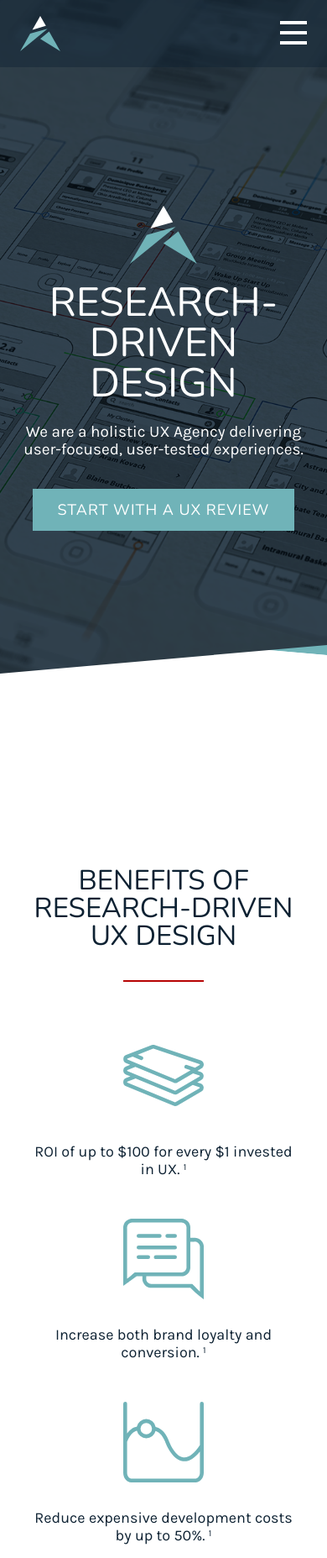
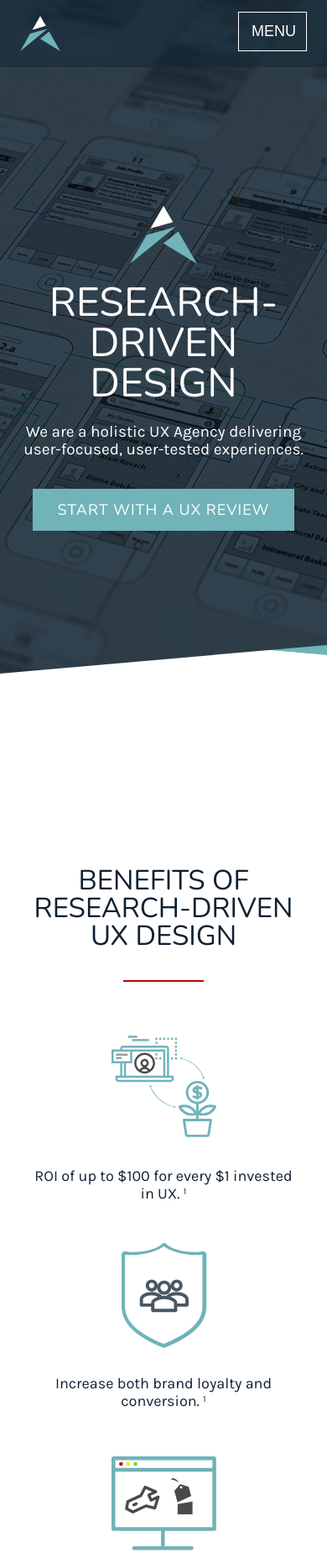
Before and after one commit to tjmonsi/apicaldesign.github.io, a plain HTML site: page site/index.html in a window 390 px wide. Shown: the top 1855 px of the page at 84% size. Drawn offline with nearby package versions, Linux system fonts and the light colour scheme.

Commit message:
Icon and Graphics Edit
Created some icons and graphics. First draft, better version to come
soon.

```diff
--- a/site/assets/css/style.css
+++ b/site/assets/css/style.css
@@ -172,25 +172,19 @@
   }
 
 
-  .hamburger {
+  .mobile-menu {
     position: relative;
+    font-size: 18px;
     display: inline-block;
-    width: 32px;
-    height: 20px;
-    border-top: 4px solid #ffffff;
-    border-bottom: 4px solid #ffffff;
+    width: 50px;
+    border: 1px solid #fff;
+    padding: 12px 15px;
+    top: -10px;
   }
 
-  .hamburger:before {
-    content: "";
-    position: absolute;
-    top:8px;
-    left: 0px;
-    width: 100%;
-    border-top: 4px solid #fff;
+  .mobile-menu:hover {
+    background-color: rgba(255,255,255,0.1);
   }
-
-
 
   .heading:after {
     content: '';
@@ -410,8 +404,8 @@
   }
 
   .importance-card > .icon {
-    height: 96px;
-    width: 96px;
+    height: 125px;
+    width: 125px;
     display: block;
     margin: 0 auto 32px;
     background-repeat: no-repeat;
@@ -420,15 +414,15 @@
   }
 
   .importance-card > .icon-1{
-    background-image: url(../img/icons/money.svg);
+    background-image: url(../img/icons/roi.svg);
   }
 
   .importance-card > .icon-2{
-    background-image: url(../img/icons/conversation.svg);
+    background-image: url(../img/icons/loyalty.svg);
   }
 
   .importance-card > .icon-3{
-    background-image: url(../img/icons/stats.svg);
+    background-image: url(../img/icons/development.svg);
   }
 
   .importance-info {
@@ -495,15 +489,15 @@
   }
 
   .services-card > .image-1 {
-    background-image: url(../img/stock/values-1.jpg);
+    background-image: url(../img/stock/test1.svg);
   }
 
   .services-card > .image-2 {
-    background-image: url(../img/stock/values-2.jpg);
+    background-image: url(../img/stock/test2.svg);
   }
 
   .services-card > .image-3 {
-    background-image: url(../img/stock/values-3.jpg);
+    background-image: url(../img/stock/test3.svg);
   }
 
   .services-card > .content {
@@ -979,9 +973,10 @@
   }
 
   .subscription-input > input {
-    padding: 16px;
+    padding: 18px;
     font-family: 'Karla', sans-serif;
     font-size: 16px;
+    margin-right: 20px;
     box-sizing: border-box;
     width: 100%;
     border: none;
--- a/site/index.html
+++ b/site/index.html
@@ -12,7 +12,7 @@
         </a>
         <div class="navigation">
           <button class="nav-button" onclick="toggleMenu()">
-            <span class="hamburger"></span>
+            <span class="mobile-menu">MENU</span>
           </button>
           <ul class="nav-options" id="nav">
             <li class="option">
```
Also changed, not shown: site/assets/img/icons/conversation.svg (deleted), site/assets/img/icons/development.svg (added), site/assets/img/icons/loyalty.svg (added), site/assets/img/icons/money.svg (deleted), site/assets/img/icons/roi.svg (added), site/assets/img/icons/stats.svg (deleted), site/assets/img/stock/test1.svg (added), site/assets/img/stock/test2.svg (added), site/assets/img/stock/test3.svg (added).
